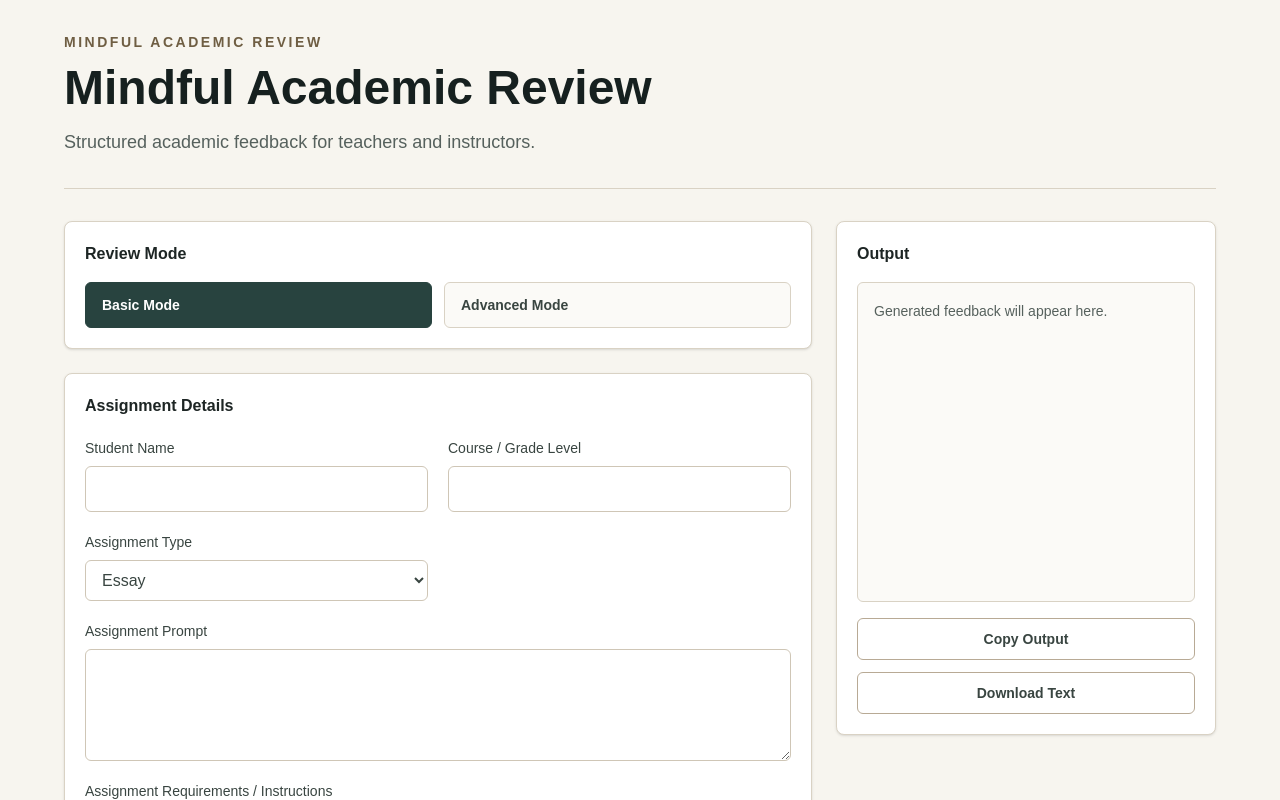
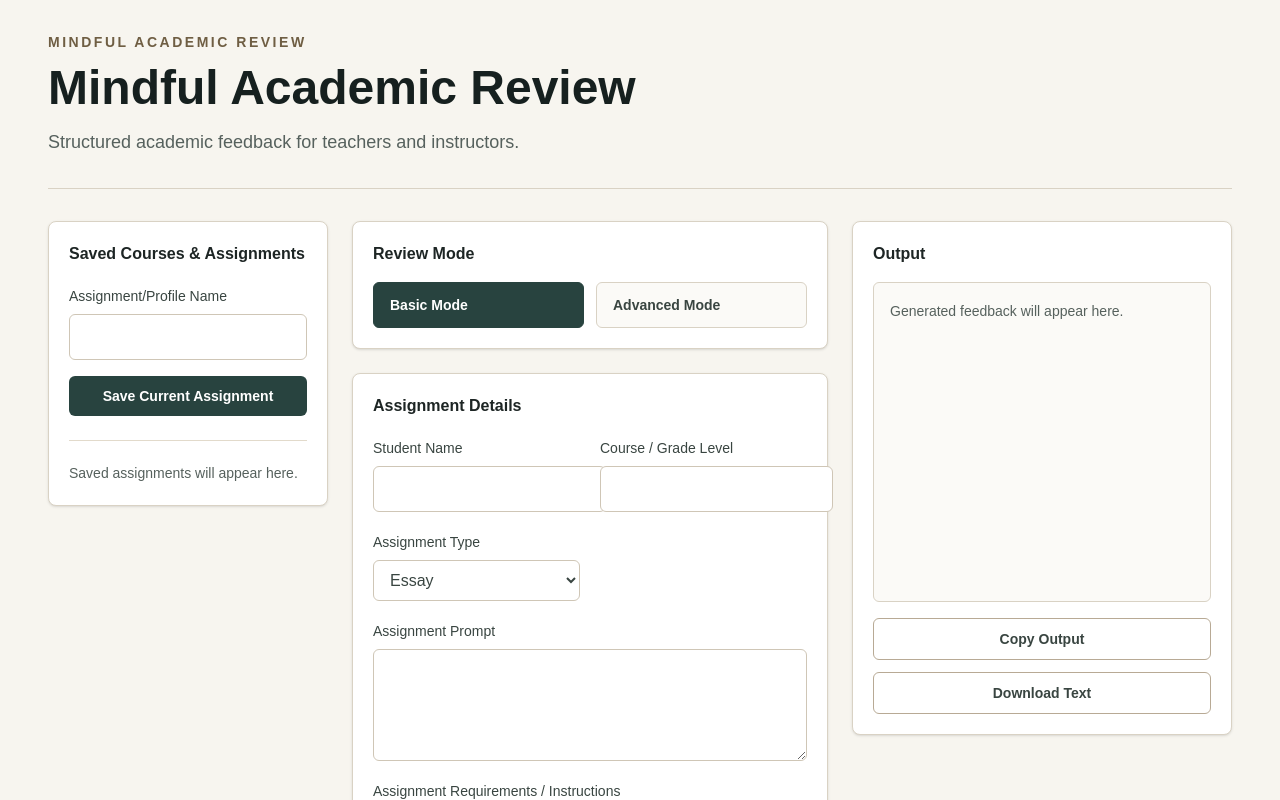
Before and after one commit to mindfullearning4u/mindful-academic-review, a Next.js app: page / in a window 1280 px wide. Shown: the top 800 px of the page. Built offline with nearby package versions, Linux system fonts and the light colour scheme.

Commit message:
saved courses

```diff
--- a/app/page.tsx
+++ b/app/page.tsx
@@ -21,6 +21,7 @@ type AssignmentProfile = {
   assignmentRequirements: string;
   rubric: string;
   citationStyle: CitationStyle;
+  mode: Mode;
 };
 
 const STORAGE_KEY = "mindful-academic-review-profiles";
@@ -36,7 +37,7 @@ const ASSIGNMENT_TYPES: AssignmentType[] = [
   "Short Response",
 ];
 
-function getSavedProfiles() {
+function getSavedProfiles(): AssignmentProfile[] {
   if (typeof window === "undefined") {
     return [];
   }
@@ -48,9 +49,23 @@ function getSavedProfiles() {
   }
 
   try {
-    const parsed = JSON.parse(savedProfiles) as AssignmentProfile[];
+    const parsed = JSON.parse(savedProfiles) as Partial<AssignmentProfile>[];
 
-    return Array.isArray(parsed) ? parsed : [];
+    if (!Array.isArray(parsed)) {
+      return [];
+    }
+
+    return parsed
+      .filter((profile) => profile.name && profile.courseLevel)
+      .map((profile) => ({
+        name: profile.name ?? "",
+        courseLevel: profile.courseLevel ?? "",
+        assignmentPrompt: profile.assignmentPrompt ?? "",
+        assignmentRequirements: profile.assignmentRequirements ?? "",
+        rubric: profile.rubric ?? "",
+        citationStyle: profile.citationStyle ?? "APA",
+        mode: profile.mode ?? "basic",
+      }));
   } catch {
     return [];
   }
@@ -67,17 +82,30 @@ export default function Home() {
   const [studentSubmission, setStudentSubmission] = useState("");
   const [rubric, setRubric] = useState("");
   const [citationStyle, setCitationStyle] = useState<CitationStyle>("APA");
-  const [profilesOpen, setProfilesOpen] = useState(false);
   const [profileName, setProfileName] = useState("");
-  const [selectedProfile, setSelectedProfile] = useState("");
   const [profiles, setProfiles] =
     useState<AssignmentProfile[]>(getSavedProfiles);
   const [output, setOutput] = useState(PLACEHOLDER_OUTPUT);
   const [isGenerating, setIsGenerating] = useState(false);
 
-  const selectedProfileData = useMemo(
-    () => profiles.find((profile) => profile.name === selectedProfile),
-    [profiles, selectedProfile],
+  const groupedProfiles = useMemo(
+    () =>
+      profiles.reduce<{ courseLevel: string; profiles: AssignmentProfile[] }[]>(
+        (groups, profile) => {
+          const existingGroup = groups.find(
+            (group) => group.courseLevel === profile.courseLevel,
+          );
+
+          if (existingGroup) {
+            existingGroup.profiles.push(profile);
+            return groups;
+          }
+
+          return [...groups, { courseLevel: profile.courseLevel, profiles: [profile] }];
+        },
+        [],
+      ),
+    [profiles],
   );
 
   function persistProfiles(nextProfiles: AssignmentProfile[]) {
@@ -87,52 +115,48 @@ export default function Home() {
 
   function saveCurrentProfile() {
     const trimmedName = profileName.trim();
+    const trimmedCourseLevel = courseLevel.trim();
 
-    if (!trimmedName) {
+    if (!trimmedName || !trimmedCourseLevel) {
+      setOutput(
+        "Please enter Course / Grade Level and Assignment/Profile Name before saving.",
+      );
       return;
     }
 
     const nextProfile: AssignmentProfile = {
       name: trimmedName,
-      courseLevel,
+      courseLevel: trimmedCourseLevel,
       assignmentPrompt,
       assignmentRequirements,
       rubric,
       citationStyle,
+      mode,
     };
 
     const remainingProfiles = profiles.filter(
-      (profile) => profile.name !== trimmedName,
+      (profile) =>
+        !(
+          profile.name === trimmedName &&
+          profile.courseLevel === trimmedCourseLevel
+        ),
     );
-    const nextProfiles = [...remainingProfiles, nextProfile].sort((a, b) =>
-      a.name.localeCompare(b.name),
-    );
+    const nextProfiles = [...remainingProfiles, nextProfile].sort((a, b) => {
+      const courseComparison = a.courseLevel.localeCompare(b.courseLevel);
+
+      return courseComparison || a.name.localeCompare(b.name);
+    });
 
     persistProfiles(nextProfiles);
-    setSelectedProfile(trimmedName);
   }
 
-  function loadSelectedProfile() {
-    if (!selectedProfileData) {
-      return;
-    }
-
-    setCourseLevel(selectedProfileData.courseLevel);
-    setAssignmentPrompt(selectedProfileData.assignmentPrompt);
-    setAssignmentRequirements(selectedProfileData.assignmentRequirements);
-    setRubric(selectedProfileData.rubric);
-    setCitationStyle(selectedProfileData.citationStyle);
-  }
-
-  function deleteSelectedProfile() {
-    if (!selectedProfile) {
-      return;
-    }
-
-    persistProfiles(
-      profiles.filter((profile) => profile.name !== selectedProfile),
-    );
-    setSelectedProfile("");
+  function loadProfile(profile: AssignmentProfile) {
+    setCourseLevel(profile.courseLevel);
+    setAssignmentPrompt(profile.assignmentPrompt);
+    setAssignmentRequirements(profile.assignmentRequirements);
+    setRubric(profile.rubric);
+    setCitationStyle(profile.citationStyle);
+    setMode(profile.mode);
   }
 
   function clearStudentOnly() {
@@ -233,7 +257,7 @@ export default function Home() {
 
   return (
     <main className="min-h-screen bg-[#f7f5ef] px-5 py-8 text-[#1d2524] sm:px-8 lg:px-12">
-      <div className="mx-auto max-w-6xl">
+      <div className="mx-auto max-w-7xl">
         <header className="border-b border-[#d9d2c4] pb-8">
           <p className="text-sm font-semibold uppercase tracking-[0.18em] text-[#6f5e43]">
             Mindful Academic Review
@@ -246,7 +270,60 @@ export default function Home() {
           </p>
         </header>
 
-        <section className="mt-8 grid gap-6 lg:grid-cols-[minmax(0,1fr)_380px]">
+        <section className="mt-8 grid gap-6 lg:grid-cols-[280px_minmax(0,1fr)_380px]">
+          <aside className="rounded-lg border border-[#d9d2c4] bg-white p-5 shadow-sm lg:sticky lg:top-8 lg:self-start">
+            <h2 className="text-base font-semibold text-[#1d2524]">
+              Saved Courses & Assignments
+            </h2>
+
+            <div className="mt-5 grid gap-4">
+              <label className="grid gap-2 text-sm font-medium text-[#394541]">
+                Assignment/Profile Name
+                <input
+                  className="rounded-md border border-[#cfc6b6] bg-white px-3 py-2.5 text-base outline-none transition focus:border-[#28433f] focus:ring-2 focus:ring-[#28433f]/15"
+                  onChange={(event) => setProfileName(event.target.value)}
+                  value={profileName}
+                />
+              </label>
+
+              <button
+                className="rounded-md bg-[#28433f] px-4 py-2.5 text-sm font-semibold text-white transition hover:bg-[#1d312e]"
+                onClick={saveCurrentProfile}
+                type="button"
+              >
+                Save Current Assignment
+              </button>
+            </div>
+
+            <div className="mt-6 space-y-5 border-t border-[#e2dacb] pt-5">
+              {groupedProfiles.length > 0 ? (
+                groupedProfiles.map((group) => (
+                  <div key={group.courseLevel}>
+                    <h3 className="text-sm font-semibold text-[#1d2524]">
+                      {group.courseLevel}
+                    </h3>
+                    <div className="mt-2 grid gap-1.5">
+                      {group.profiles.map((profile) => (
+                        <button
+                          className="rounded-md px-3 py-2 text-left text-sm text-[#56615d] transition hover:bg-[#f7f5ef] hover:text-[#1d2524]"
+                          key={`${profile.courseLevel}-${profile.name}`}
+                          onClick={() => loadProfile(profile)}
+                          type="button"
+                        >
+                          {profile.name}
+                        </button>
+                      ))}
+                    </div>
+                  </div>
+                ))
+              ) : (
+                <p className="text-sm leading-6 text-[#56615d]">
+                  Saved assignments will appear here.
+                </p>
+              )}
+            </div>
+          </aside>
+
           <div className="space-y-6">
             <section className="rounded-lg border border-[#d9d2c4] bg-white p-5 shadow-sm">
               <h2 className="text-base font-semibold text-[#1d2524]">
@@ -374,76 +451,6 @@ export default function Home() {
               </div>
             </section>
 
-            <section className="rounded-lg border border-[#d9d2c4] bg-white shadow-sm">
-              <button
-                className="flex w-full items-center justify-between px-5 py-4 text-left text-base font-semibold text-[#1d2524]"
-                onClick={() => setProfilesOpen((isOpen) => !isOpen)}
-                type="button"
-              >
-                Saved Assignment Profiles
-                <span className="text-sm text-[#6f5e43]">
-                  {profilesOpen ? "Collapse" : "Expand"}
-                </span>
-              </button>
-
-              {profilesOpen ? (
-                <div className="grid gap-4 border-t border-[#e2dacb] p-5">
-                  <div className="grid gap-4 sm:grid-cols-2">
-                    <label className="grid gap-2 text-sm font-medium text-[#394541]">
-                      Profile Name
-                      <input
-                        className="rounded-md border border-[#cfc6b6] bg-white px-3 py-2.5 text-base outline-none transition focus:border-[#28433f] focus:ring-2 focus:ring-[#28433f]/15"
-                        onChange={(event) => setProfileName(event.target.value)}
-                        value={profileName}
-                      />
-                    </label>
-
-                    <label className="grid gap-2 text-sm font-medium text-[#394541]">
-                      Selected Profile
-                      <select
-                        className="rounded-md border border-[#cfc6b6] bg-white px-3 py-2.5 text-base outline-none transition focus:border-[#28433f] focus:ring-2 focus:ring-[#28433f]/15"
-                        onChange={(event) =>
-                          setSelectedProfile(event.target.value)
-                        }
-                        value={selectedProfile}
-                      >
-                        <option value="">Select a profile</option>
-                        {profiles.map((profile) => (
-                          <option key={profile.name} value={profile.name}>
-                            {profile.name}
-                          </option>
-                        ))}
-                      </select>
-                    </label>
-                  </div>
-
-                  <div className="flex flex-wrap gap-3">
-                    <button
-                      className="rounded-md bg-[#28433f] px-4 py-2.5 text-sm font-semibold text-white transition hover:bg-[#1d312e]"
-                      onClick={saveCurrentProfile}
-                      type="button"
-                    >
-                      Save Current Assignment as Profile
-                    </button>
-                    <button
-                      className="rounded-md border border-[#b8aa95] bg-white px-4 py-2.5 text-sm font-semibold text-[#394541] transition hover:border-[#28433f]"
-                      onClick={loadSelectedProfile}
-                      type="button"
-                    >
-                      Load Selected Profile
-                    </button>
-                    <button
-                      className="rounded-md border border-[#b98979] bg-white px-4 py-2.5 text-sm font-semibold text-[#7a3327] transition hover:border-[#7a3327]"
-                      onClick={deleteSelectedProfile}
-                      type="button"
-                    >
-                      Delete Selected Profile
-                    </button>
-                  </div>
-                </div>
-              ) : null}
-            </section>
-
             <button
               className="w-full rounded-md bg-[#16201f] px-5 py-3.5 text-base font-semibold text-white shadow-sm transition hover:bg-[#28433f] disabled:cursor-not-allowed disabled:opacity-70"
               disabled={isGenerating}
```
